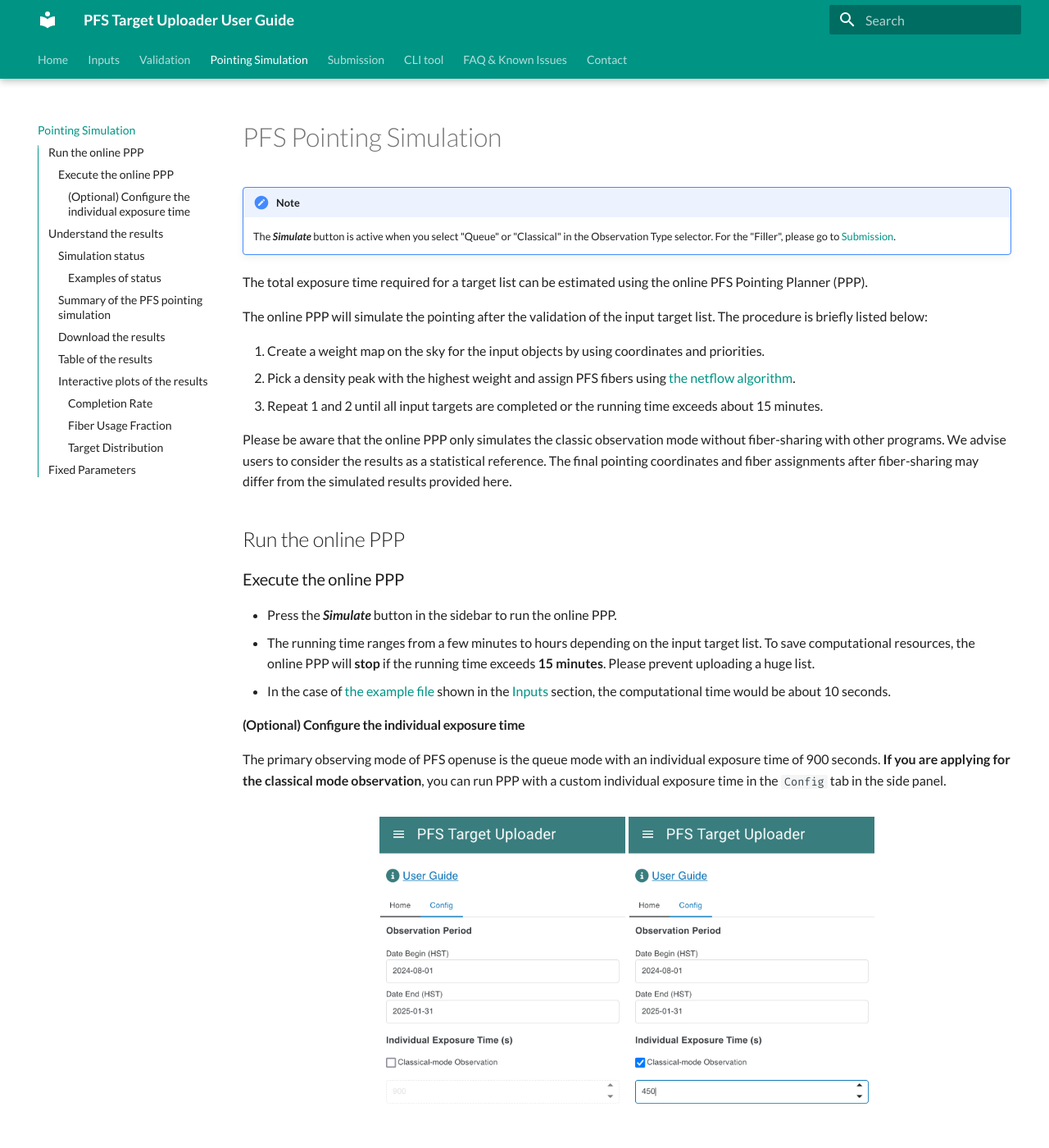
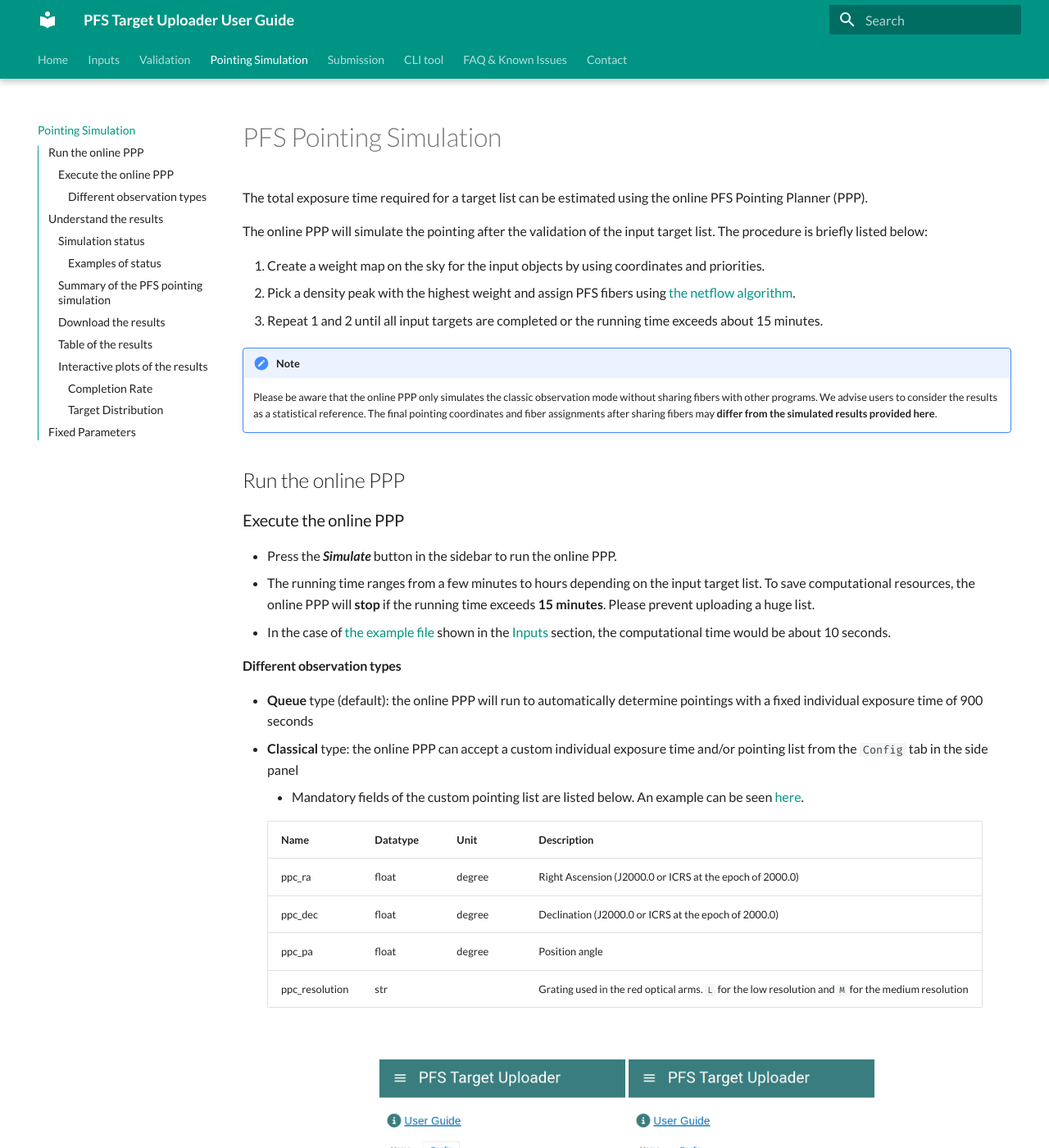
Before and after one commit to Subaru-PFS/spt_target_uploader, an MkDocs documentation site: the page built from docs/docs/PPP.md, in a window 1280 px wide and 1400 px high. Shown: the whole window at 82% size. Built offline with MkDocs 1.6.1 and Material for MkDocs 9.7.7, drawn with Linux system fonts in a browser that asks for light colours; some of the changed text lies outside the part shown.

```diff
--- a/docs/docs/PPP.md
+++ b/docs/docs/PPP.md
@@ -1,8 +1,4 @@
 # PFS Pointing Simulation
-
-!!! note
-
-    The **_Simulate_** button is active when you select "Queue" or "Classical" in the Observation Type selector. For the "Filler", please go to [Submission](submission.md).
 
 The total exposure time required for a target list can be estimated using the online PFS Pointing Planner (PPP).
 
@@ -13,7 +9,9 @@ The procedure is briefly listed below:
 2. Pick a density peak with the highest weight and assign PFS fibers using [the netflow algorithm](https://github.com/Subaru-PFS/ets_fiberalloc/).
 3. Repeat 1 and 2 until all input targets are completed or the running time exceeds about 15 minutes.
 
-Please be aware that the online PPP only simulates the classic observation mode without fiber-sharing with other programs. We advise users to consider the results as a statistical reference. The final pointing coordinates and fiber assignments after fiber-sharing may differ from the simulated results provided here.
+!!! note
+
+    Please be aware that the online PPP only simulates the classic observation mode without sharing fibers with other programs. We advise users to consider the results as a statistical reference. The final pointing coordinates and fiber assignments after sharing fibers may **differ from the simulated results provided here**.
 
 ## Run the online PPP
 
@@ -23,17 +21,29 @@ Please be aware that the online PPP only simulates the classic observation mode
 - The running time ranges from a few minutes to hours depending on the input target list. To save computational resources, the online PPP will **stop** if the running time exceeds **15 minutes**. Please prevent uploading a huge list.
 - In the case of [the example file](examples/example_perseus_cluster_r60arcmin.csv) shown in the [Inputs](inputs.md) section, the computational time would be about 10 seconds.
 
-#### (Optional) Configure the individual exposure time
+#### Different observation types
 
-The primary observing mode of PFS openuse is the queue mode with an individual exposure time of 900 seconds.
-**If you are applying for the classical mode observation**, you can run PPP with a custom individual exposure time in the `Config` tab
-in the side panel.
+- **Queue** type (default): the online PPP will run to automatically determine pointings with a fixed individual exposure time of 900 seconds
+- **Classical** type: the online PPP can accept a custom individual exposure time and/or pointing list from the `Config` tab
+in the side panel
+
+    - Mandatory fields of the custom pointing list are listed below. An example can be seen [here](examples/example_ppclist.csv).
+
+    | Name          | Datatype   | Unit   | Description                                                                                                                          |
+    |---------------|------------|--------|--------------------------------------------------------------------------------------------------------------------------------------|
+    | ppc_ra            | float      | degree | Right Ascension (J2000.0 or ICRS at the epoch of 2000.0)                                                                             |
+    | ppc_dec           | float      | degree | Declination (J2000.0 or ICRS at the epoch of 2000.0)                                                                                 |
+    | ppc_pa       | float      | degree | Position angle                                                      |
+    | ppc_resolution      | str        |        | Grating used in the red optical arms. `L` for the low resolution and `M` for the medium resolution                                   |
 
 <figure markdown>
-  ![Config queue](images/ppp_single_exptime_queue.png){ width="300"}
-  ![Config classical](images/ppp_single_exptime_classical.png){ width="300" }
+  ![Config queue](images/ppp_queue.png){ width="300"}
+  ![Config classical](images/ppp_classical_custom.png){ width="300" }
   <figcaption>(Left) The Config tab for the queue mode. (Right) The Config tab for the classical mode</figcaption>
 </figure>
+
+- **Filler** type: the online PPP will be disabled due to the limited computational resources
+
 
 ## Understand the results
 
@@ -45,6 +55,12 @@ in the side panel.
 ### Simulation status
 
 The online PPP will give a status report of the pointing simulation.
+
+!!! danger "Errors are raised in the following cases"
+
+    - (Usually under **Classical** mode) No fibers can be assigned since the input pointings can not complete any targets. For example, if a target requests 1800 sec, but only one pointing with an individual exposure time of 900 sec is given, no fiber can be assigned to the target since it can not be completed. Adding pointings or modifying individual exposure time can solve the problem.
+    - No fibers can be assigned due to no available fibers. Slightly shifting the pointing by ~0.2-0.5 degree can solve the problem in most cases.
+
 
 !!! warning "Warnings are raised in the following cases:"
 
@@ -104,7 +120,7 @@ The table contents change interactively with the draggable slider(s) above the t
 
 ### Interactive plots of the results
 
-The <u>Completion Rate</u> (top), <u>Fiber Usage Fraction</u> (middle), and <u>Target Distribution</u> (bottom) will be shown for each resolution mode.
+The <u>Completion Rate</u> (top and middle) and <u>Target Distribution</u> (bottom) will be shown for each resolution mode.
 
 #### Completion Rate
 `PPC_id`
@@ -121,16 +137,6 @@ Other lines
 
 Vertical <span style="color: grey;">gray</span> dashed line
 : Number of pointings required, can be adjusted by the slider above
-
-#### Fiber Usage Fraction
-`PPC_id`
-: ID of PFS pointing center, pointings are sorted by the total priority of targets assigned to them
-
-Thick <span style="color: red;">red</span> solid line
-: average fiber usage fraction of pointings
-
-Vertical <span style="color: grey;">gray</span> dashed line
-: number of pointings required, can be adjusted by the slider above
 
 #### Target Distribution
 
```
Also changed, not shown: docs/docs/index.md (+34 -22 lines), docs/docs/inputs.md (+1 -0 lines), docs/docs/images/ppp_classical_custom.png (added), docs/docs/images/ppp_queue.png (added), 1 other file.
